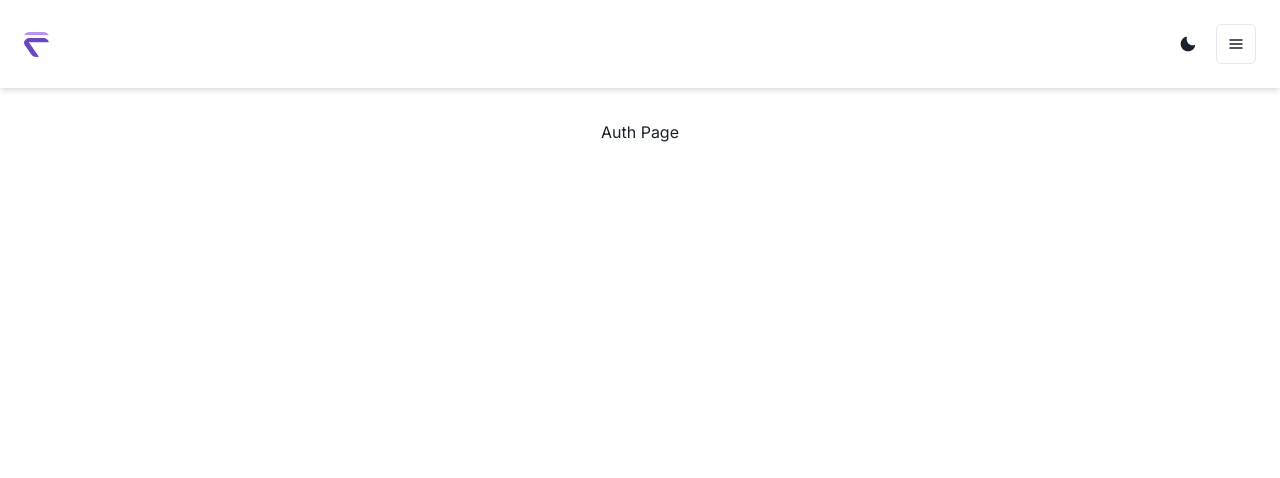
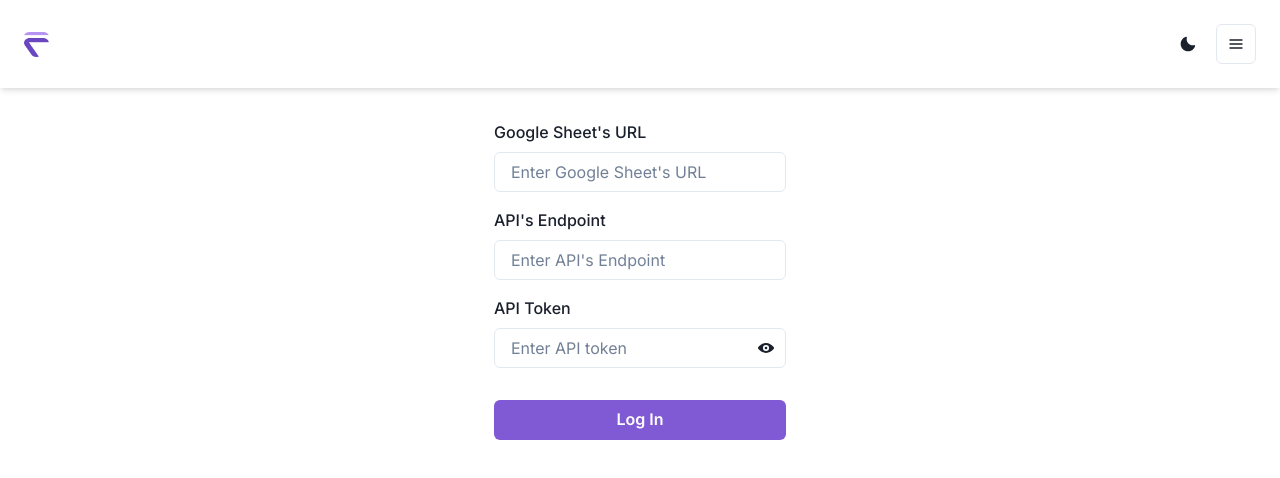
Before and after one commit to jodymantap/finfriend, a Next.js app: page /auth in a window 1280 px wide. Shown: the top 478 px of the page. Built offline with nearby package versions, Linux system fonts and the light colour scheme; no server answers.

Commit message:
feat: add auth page and middleware

```diff
--- /dev/null
+++ b/actions.tsx
@@ -0,0 +1,22 @@
+"use server";
+import { cookies } from "next/headers";
+
+interface Credentials {
+  sheetURL: string;
+  apiEndpoint: string;
+  apiToken: string;
+}
+
+export async function setCredentials(userCredentials: Credentials) {
+  cookies().set("sheetURL", userCredentials.sheetURL);
+  cookies().set("apiEndpoint", userCredentials.apiEndpoint);
+  cookies().set("apiToken", userCredentials.apiToken);
+  return userCredentials;
+}
+
+export async function removeCredentials() {
+  cookies().delete("sheetURL");
+  cookies().delete("apiEndpoint");
+  cookies().delete("apiToken");
+  return true;
+}
--- a/app/(pages)/auth/page.tsx
+++ b/app/(pages)/auth/page.tsx
@@ -1,9 +1,10 @@
+import AuthForm from "@/app/_components/AuthForm";
 import styles from "../../page.module.css";
 
 export default function Auth() {
   return (
     <main className={styles.main}>
-      <h1>Auth Page</h1>
+      <AuthForm />
     </main>
   );
 }
--- /dev/null
+++ b/app/_components/AuthForm.tsx
@@ -0,0 +1,142 @@
+"use client";
+import { useState } from "react";
+import { useRouter } from "next/navigation";
+import { Formik, Field, Form, FieldProps } from "formik";
+import {
+  FormControl,
+  FormLabel,
+  FormErrorMessage,
+  FormHelperText,
+  Input,
+  InputGroup,
+  InputRightElement,
+  IconButton,
+  Button,
+  Box,
+  useToast,
+} from "@chakra-ui/react";
+import { ViewIcon, ViewOffIcon } from "@chakra-ui/icons";
+import * as yup from "yup";
+import { setCredentials } from "../../actions";
+
+export default function AuthForm() {
+  const [isTokenHidden, toggleTokenHidden] = useState<boolean>(true);
+  const validationSchema = yup.object({
+    sheetURL: yup
+      .string()
+      .required("Google Sheet's URL is required")
+      .label("Google Sheet's URL"),
+    apiEndpoint: yup
+      .string()
+      .required("API's endpoint is required")
+      .label("API's Endpoint"),
+    apiToken: yup
+      .string()
+      .required("API Token is required")
+      .matches(/^[a-zA-Z0-9]+$/, "Invalid API Token format")
+      .label("API Token"),
+  });
+  const toast = useToast();
+  const router = useRouter();
+  interface Credentials {
+    sheetURL: string;
+    apiEndpoint: string;
+    apiToken: string;
+  }
+  const setCookies = async (values: Credentials) => {
+    const res = await setCredentials(values);
+    if (res) {
+      router.push("/");
+    } else {
+      toast({
+        title: "Login failed.",
+        description: "Failed to set cookie.",
+        status: "error",
+        duration: 9000,
+        isClosable: true,
+      });
+    }
+  };
+
+  return (
+    <>
+      <Formik
+        validationSchema={validationSchema}
+        initialValues={{ sheetURL: "", apiEndpoint: "", apiToken: "" }}
+        onSubmit={(values, actions) => {
+          setCookies(values);
+          actions.setSubmitting(false);
+        }}
+      >
+        <Form>
+          {/* <FormContainer> */}
+          <Box mb="4">
+            <Field name="sheetURL">
+              {({ field, meta }: FieldProps<string>) => (
+                <>
+                  <FormControl isInvalid={!!(meta.touched && meta.error)}>
+                    <FormLabel>Google Sheet's URL</FormLabel>
+                    <Input
+                      {...field}
+                      placeholder="Enter Google Sheet's URL"
+                      focusBorderColor="purple.600"
+                    />
+                    <FormErrorMessage>{meta.error}</FormErrorMessage>
+                  </FormControl>
+                </>
+              )}
+            </Field>
+          </Box>
+          <Box mb="4">
+            <Field name="apiEndpoint">
+              {({ field, meta }: FieldProps<string>) => (
+                <>
+                  <FormControl isInvalid={!!(meta.touched && meta.error)}>
+                    <FormLabel>API's Endpoint</FormLabel>
+                    <Input
+                      {...field}
+                      placeholder="Enter API's Endpoint"
+                      focusBorderColor="purple.600"
+                    />
+                    <FormErrorMessage>{meta.error}</FormErrorMessage>
+                  </FormControl>
+                </>
+              )}
+            </Field>
+          </Box>
+          <Box mb="4">
+            <Field name="apiToken">
+              {({ field, meta }: FieldProps<string>) => (
+                <>
+                  <FormControl isInvalid={!!(meta.touched && meta.error)}>
+                    <FormLabel>API Token</FormLabel>
+                    <InputGroup>
+                      <Input
+                        {...field}
+                        type={isTokenHidden ? "password" : "text"}
+                        placeholder="Enter API token"
+                        focusBorderColor="purple.600"
+                      />
+                      <InputRightElement>
+                        <IconButton
+                          bg="transparent"
+                          onClick={() => toggleTokenHidden(!isTokenHidden)}
+                          aria-label="Hide or show token"
+                          icon={isTokenHidden ? <ViewIcon /> : <ViewOffIcon />}
+                        />
+                      </InputRightElement>
+                    </InputGroup>
+                    <FormErrorMessage>{meta.error}</FormErrorMessage>
+                  </FormControl>
+                </>
+              )}
+            </Field>
+          </Box>
+          <Button type="submit" colorScheme="purple" mt="4" width="100%">
+            Log In
+          </Button>
+        </Form>
+      </Formik>
+    </>
+  );
+}
--- a/app/_components/HeaderComponent.tsx
+++ b/app/_components/HeaderComponent.tsx
@@ -19,10 +19,19 @@ import {
   ExternalLinkIcon,
   EditIcon,
 } from "@chakra-ui/icons";
+import { useRouter } from "next/navigation";
+import { removeCredentials } from "../../actions";
 
-export default function HeaderComponent() {
+export default function HeaderComponent({ sheetURL }: { sheetURL: string }) {
+  const router = useRouter();
   const { colorMode, toggleColorMode } = useColorMode();
   const bg = useColorModeValue("white", "gray.800");
+  const removeCookies = async () => {
+    const res = await removeCredentials();
+    if (res) {
+      router.push("auth");
+    }
+  };
 
   return (
     <Box
@@ -52,8 +61,12 @@ export default function HeaderComponent() {
             variant="outline"
           />
           <MenuList>
-            <MenuItem icon={<ExternalLinkIcon />}>Open Sheet</MenuItem>
-            <MenuItem icon={<EditIcon />}>Change Account</MenuItem>
+            <MenuItem as="a" href={sheetURL} icon={<ExternalLinkIcon />}>
+              Open Sheet
+            </MenuItem>
+            <MenuItem onClick={removeCookies} icon={<EditIcon />}>
+              Change Account
+            </MenuItem>
           </MenuList>
         </Menu>
       </Flex>
--- a/app/layout.tsx
+++ b/app/layout.tsx
@@ -5,6 +5,7 @@ import HeaderComponent from "./_components/HeaderComponent";
 import { ColorModeScript } from "@chakra-ui/react";
 import Chakra from "./_components/Chakra";
 import theme from "@/styles/theme";
+import { useServerCookies } from "@/utils/useServerCookies";
 
 const inter = Inter({ subsets: ["latin"] });
 
@@ -13,11 +14,12 @@ export const metadata: Metadata = {
   description: "Generated by create next app",
 };
 
-export default function RootLayout({
+export default async function RootLayout({
   children,
 }: Readonly<{
   children: React.ReactNode;
 }>) {
+  const cookies = await useServerCookies();
   return (
     <html lang="en">
       <head>
@@ -25,7 +27,7 @@ export default function RootLayout({
       </head>
       <body className={inter.className}>
         <Chakra>
-          <HeaderComponent />
+          <HeaderComponent sheetURL={cookies.sheetURL} />
           {children}
         </Chakra>
       </body>
--- a/package.json
+++ b/package.json
@@ -17,7 +17,8 @@
     "framer-motion": "^11.2.10",
     "next": "14.2.3",
     "react": "^18",
-    "react-dom": "^18"
+    "react-dom": "^18",
+    "yup": "^1.4.0"
   },
   "devDependencies": {
     "@types/node": "^20",
--- /dev/null
+++ b/utils/useServerCookies.ts
@@ -0,0 +1,9 @@
+// utils/useServerCookies.js
+import { cookies } from "next/headers";
+
+export async function useServerCookies() {
+  const sheetURL = cookies().get("sheetURL")?.value || "";
+  const apiEndpoint = cookies().get("apiEndpoint")?.value || "";
+  const apiToken = cookies().get("apiToken")?.value || "";
+  return { sheetURL, apiEndpoint, apiToken };
+}
```
Also changed, not shown: middleware.ts (added, +12 -0 lines), 1 other file (tests, documents, lock files or other folders).
